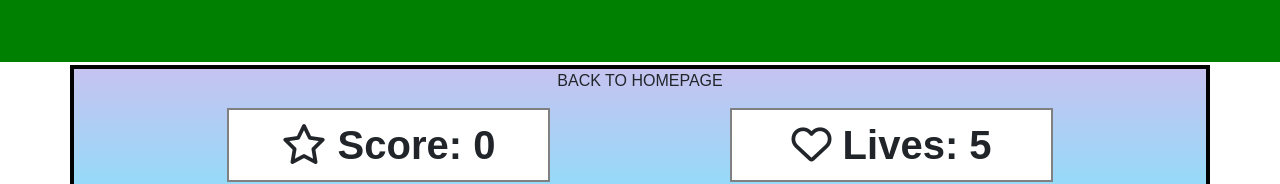
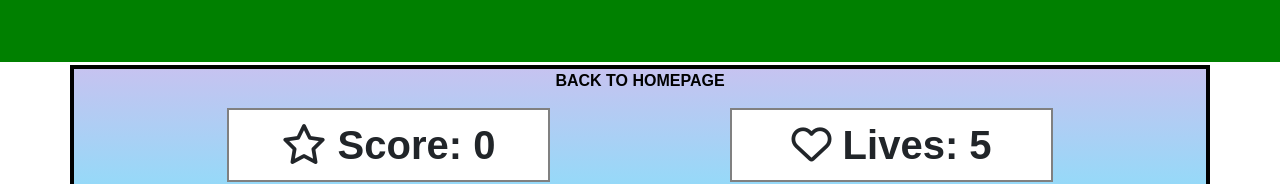
Before and after one commit to therandommer/Movie-Rating-Game, a plain HTML site: page assets/game.html in a window 1280 px wide. Shown: the part 178-362 px from the top of the page. Drawn offline with nearby package versions, Linux system fonts and the light colour scheme.

Commit message:
back to homepage text formatting added in game.css

```diff
--- a/assets/css/game.css
+++ b/assets/css/game.css
@@ -44,6 +44,15 @@ body, html {
         rgba(66, 56, 206, 0.3) 0%,
         rgba(71, 196, 245, 0.6) 100%
       );
+}
+
+/*back to homepage link*/
+.back-button {
+  text-decoration: none;
+  color: black;
+  font-weight: bold;
+  padding: 2px;
+  text-shadow: #555;
 }
 
 /*format score counter*/
@@ -95,6 +104,7 @@ body, html {
     display : none !important;
 }
 
+/*size of movie choice buttons*/
 .btn {
   width: 100%;
   margin-bottom: 3px;
--- a/assets/game.html
+++ b/assets/game.html
@@ -45,7 +45,7 @@
 
     <!--score and timer display columns-->
     <div class="container text-center" id="topRow">
-      <a class="navbar-brand" href="../assets/index.html">BACK TO HOMEPAGE</a>
+      <a class="back-button" href="../assets/index.html">BACK TO HOMEPAGE</a>
       <div class="row justify-content-evenly">
         <div class="col-4">
             <div id="scoreCount"><i class="fa-regular fa-star"></i> Score: <span id="score">
```
